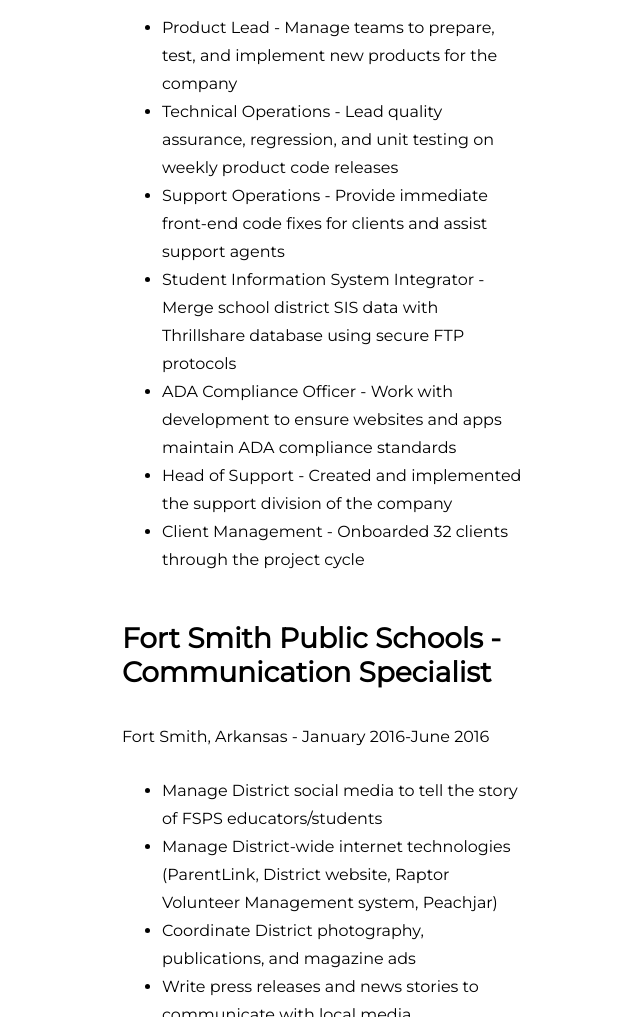
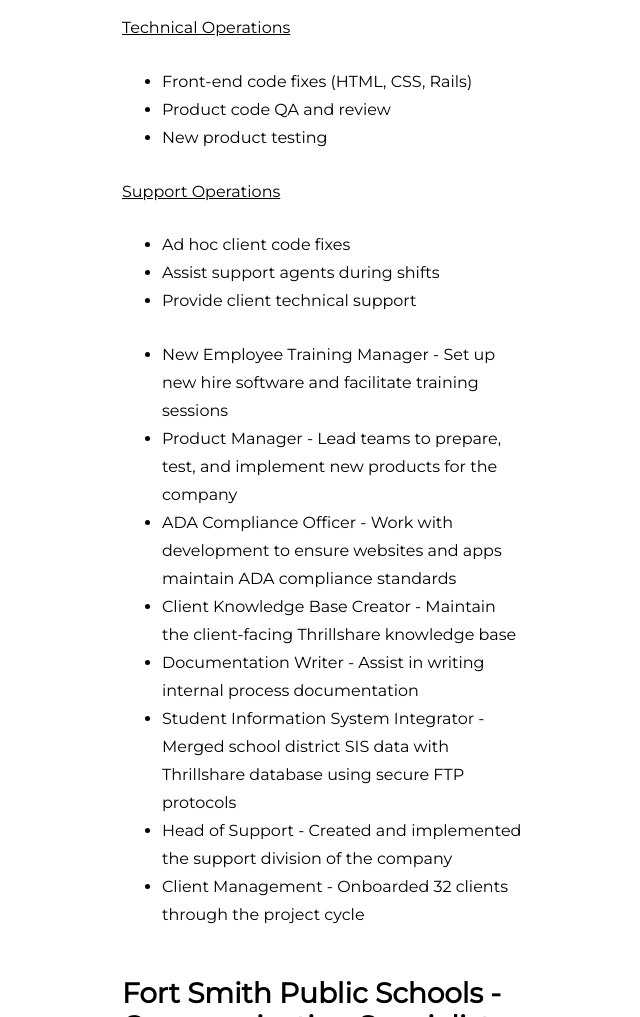
Before and after one commit to MooseTheHuman/MCV.3, a plain HTML site: page index.html in a window 1280 px wide. Shown: the part 1060-2077 px from the top of the page, without its empty margins (638-1278 px from the left). Drawn offline with Linux system fonts and the light colour scheme.

Commit message:
August 2019 job role update

```diff
--- a/index.html
+++ b/index.html
@@ -78,12 +78,25 @@
                         <div class="column--s-12 padding--s-1 padding--m-2">
                             <h4>Apptegy, Inc. - Technical and Support Operations</h4>
                             <p>Little Rock, Arkansas - July 2016-Present</p>
+				<p><u>Technical Operations</u></p>
+				<ul>
+					<li>Front-end code fixes (HTML, CSS, Rails)</li>
+					<li>Product code QA and review</li>
+					<li>New product testing</li>
+				</ul>
+				<p><u>Support Operations</u></p>
+				<ul>
+					<li>Ad hoc client code fixes</li>
+					<li>Assist support agents during shifts</li>
+					<li>Provide client technical support</li>
+				</ul>
                             <ul>
-				<li>Product Lead - Manage teams to prepare, test, and implement new products for the company
-                                <li>Technical Operations - Lead quality assurance, regression, and unit testing on weekly product code releases</li>
-				<li>Support Operations - Provide immediate front-end code fixes for clients and assist support agents</li>
-				<li>Student Information System Integrator - Merge school district SIS data with Thrillshare database using secure FTP protocols</li>
-				<li>ADA Compliance Officer - Work with development to ensure websites and apps maintain ADA compliance standards</li>
+				<li>New Employee Training Manager - Set up new hire software and facilitate training sessions</li>
+				<li>Product Manager - Lead teams to prepare, test, and implement new products for the company
+                                <li>ADA Compliance Officer - Work with development to ensure websites and apps maintain ADA compliance standards</li>
+				<li>Client Knowledge Base Creator - Maintain the client-facing Thrillshare knowledge base</li>
+				<li>Documentation Writer - Assist in writing internal process documentation</li>
+				<li>Student Information System Integrator - Merged school district SIS data with Thrillshare database using secure FTP protocols</li>
 				<li>Head of Support - Created and implemented the support division of the company</li>
 				<li>Client Management - Onboarded 32 clients through the project cycle</li>
                             </ul>
```
